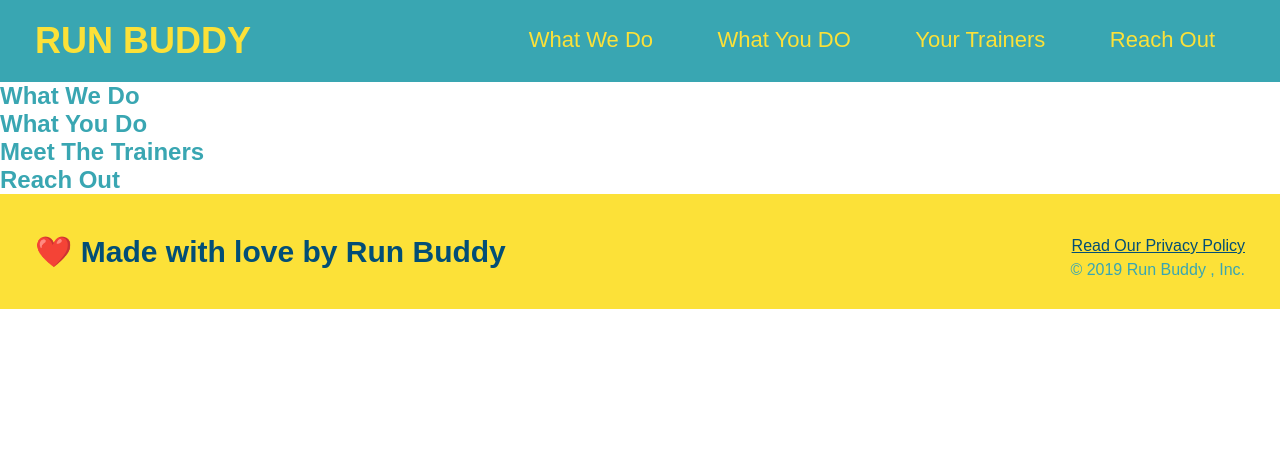
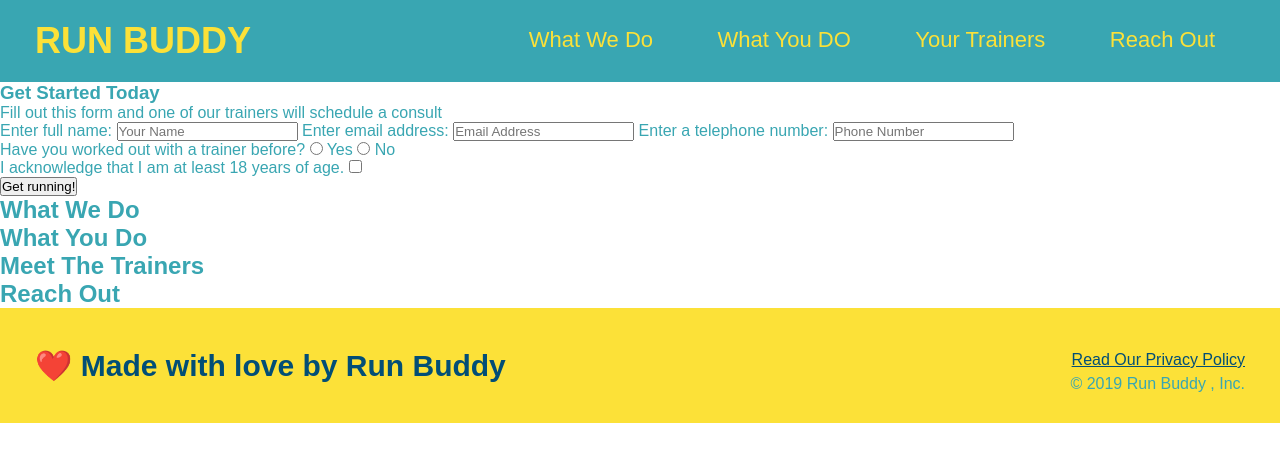
Before and after one commit to Anndrea55/Run-Buddy, a plain HTML site: page index.html in a window 1280 px wide. Drawn offline with Linux system fonts and the light colour scheme.

Commit message:
Radio button and interactive section

```diff
--- a/index.html
+++ b/index.html
@@ -34,6 +34,40 @@ background-color: white;
 </ul>
     </nav>
     </header>
+    <section>
+        <div>
+            <h3>Get Started Today</h3>
+            <p>Fill out this form and one of our trainers will schedule a consult</p>
+            <!-- Add form element -->
+        <form>
+            <label for="name"> Enter full name:</label>
+            <input type="text" placeholder="Your Name" name="name" id="name" />
+            <label for="email">Enter email address:</label>
+            <input type="text" placeholder="Email Address" name="email" id="email" />
+            <label for="phone"> Enter a telephone number:</label>
+            <input type="text" placeholder="Phone Number" name="phone" id="phone" />
+            <p>
+                Have you worked out with a trainer before?
+                <input type="radio" name="trainer-confirm" id="trainer-yes" />
+                <label for="trainer-yes">Yes</label>
+                <input type="radio" name="trainer-confirm" id="trainer-no" />
+                <label for="trainer-no">No</label>
+            </p>
+            <p>
+                <label for -"checkbox" >
+                    I acknowledge that I am at least 18 years of age.
+                </label>
+                <input type="checkbox" name="age-confirm" id="checkbox" />
+            </p>
+            <button type="submit">
+                Get running!
+            </button>
+        </form>
+        </div>
+    </section>
+    <!-- end hero -->
+    </div>
+    </section>
     <!-- hero/jumbotron -->
 <section>
 </section>
```
